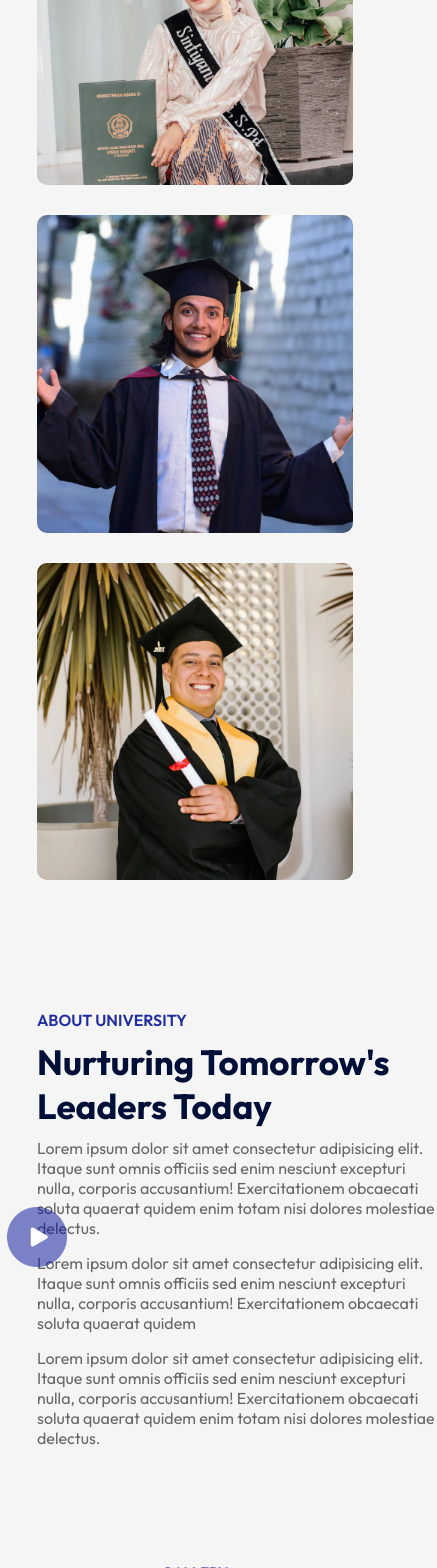
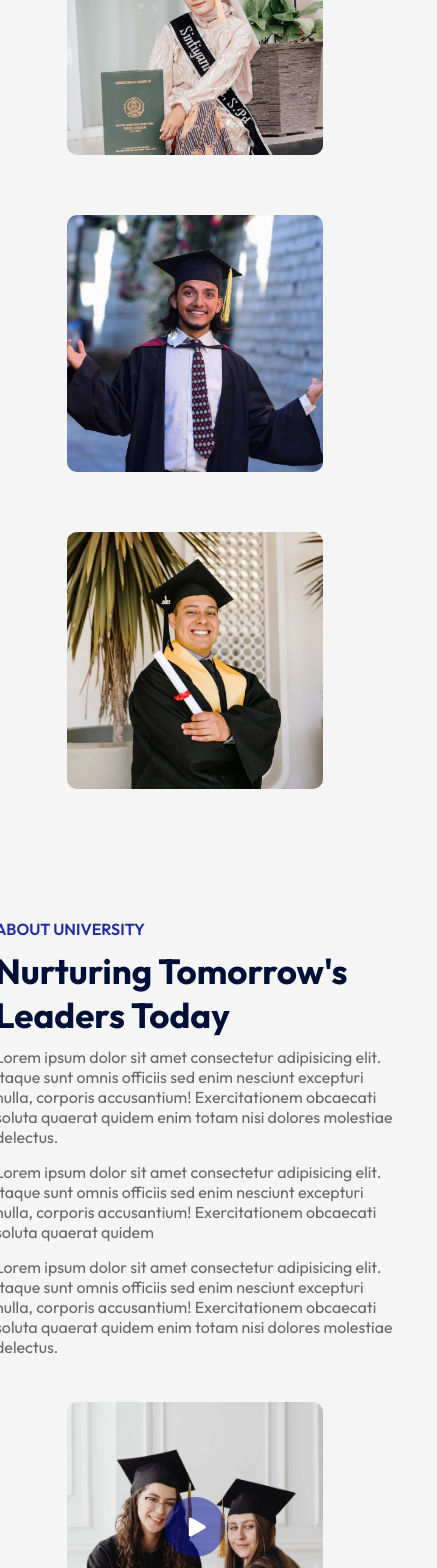
Before and after one commit to panneerselvam999/Profile-react, a React (Vite) app: page / in a window 390 px wide. Shown: the part 1190-2758 px from the top of the page, 437 px wide, since content can reach past the window. Built offline with nearby package versions, Linux system fonts and the light colour scheme.

Commit message:
Campus sec responsive

```diff
--- a/src/Components/About/About.css
+++ b/src/Components/About/About.css
@@ -45,3 +45,21 @@
     color: #676767;
     margin-bottom: 15px;
 }
+
+/* ------------------------ Media query ---------------------- */
+
+@media (max-width: 850px) {
+    .about {
+        flex-direction: column;
+    }
+
+    .about-left {
+        flex-basis: 100%;
+        margin: 30px;
+        order: 2;
+    }
+
+    .about-right {
+        flex-basis: 100%;
+    }
+}
--- a/src/Components/Campus/Campus.css
+++ b/src/Components/Campus/Campus.css
@@ -15,3 +15,16 @@
   width: 23%;
   border-radius: 10px;
 }
+
+/* ------------------------ Media query ---------------------- */
+
+@media (max-width: 800px) {
+  .gallery {
+    flex-wrap: wrap;
+  }
+
+  .gallery img {
+    width: 48%;
+    margin-bottom: 25px;
+  }
+}
--- a/src/Components/Programs/Programs.css
+++ b/src/Components/Programs/Programs.css
@@ -53,6 +53,6 @@
 
     .program {
         flex-basis: 100px;
-        margin-bottom: 30px;
+        margin: 30px;
     }
 }
```
Lines whose indentation alone changed are shown as unchanged.
